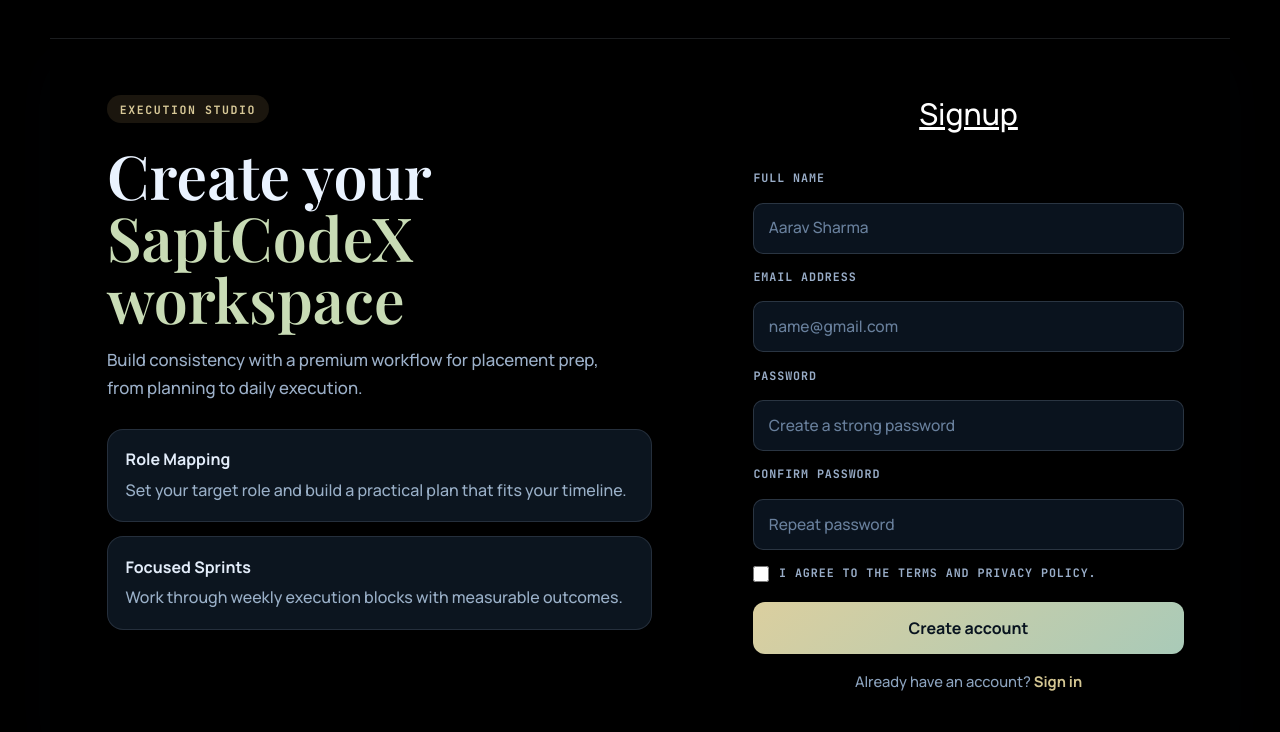
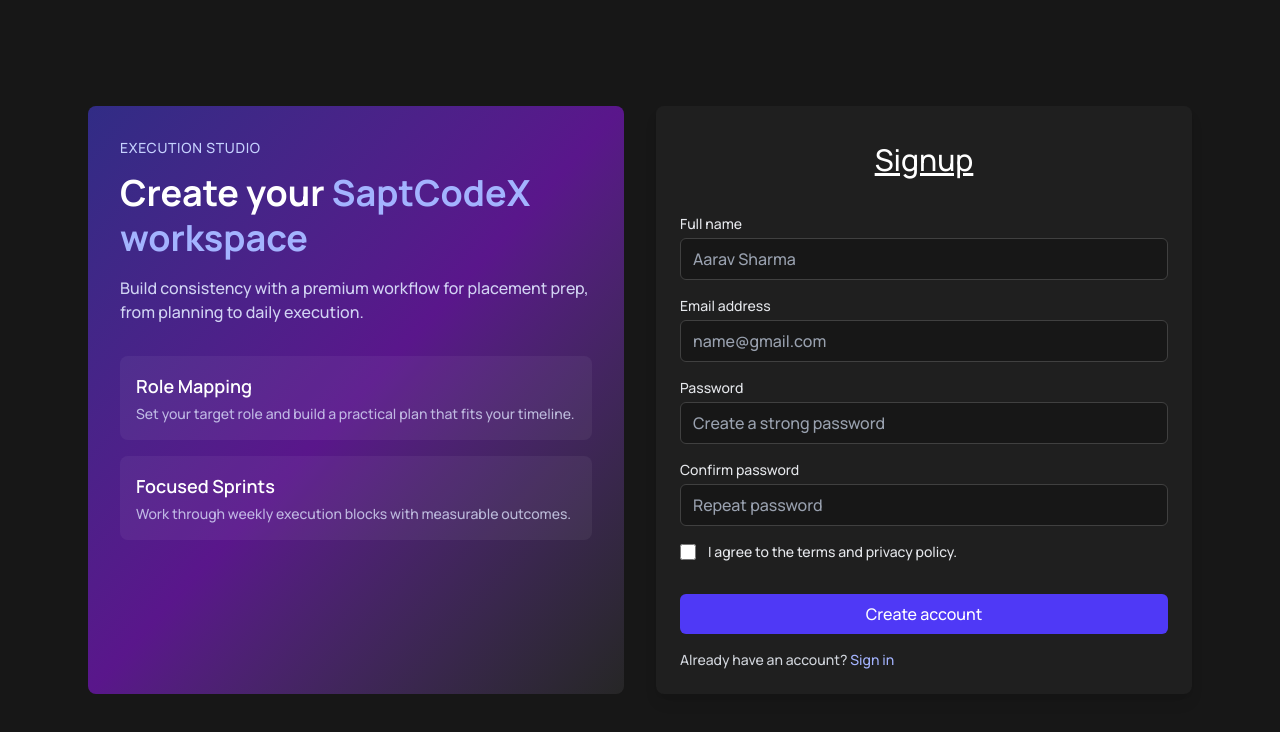
Before and after one commit to kundangosavii/SaptCodex, a React app in the folder Frontend/: page /signup in a window 1280 px wide. Shown: the top 732 px of the page. Built offline with nearby package versions, Linux system fonts and the light colour scheme; the HTML template or start-up script is replaced by a standard one.

Commit message:
feat: redesign Signup component with improved layout and styling

```diff
--- a/Frontend/src/modules/auth/Signup.jsx
+++ b/Frontend/src/modules/auth/Signup.jsx
@@ -1,6 +1,5 @@
 import React, {useState} from 'react'
 import { Link, useNavigate } from 'react-router-dom'
-import './Auth.css'
 import { signup } from '../../api/auth'
 
 
@@ -28,9 +27,10 @@
 	})
 
 	const handleChange = (e) => {
+		const { name, type, value, checked } = e.target
 		setform({
 			...form,
-			[e.target.name]: e.target.value
+			[name]: type === 'checkbox' ? checked : value,
 		})
 	}
 
@@ -48,80 +48,63 @@
 	}
 
 	return (
-		<main className="auth-shell bg-black">
+		<main className="min-h-screen bg-neutral-900 text-white flex items-center justify-center">
 
-			<section className="auth-grid" aria-label="Signup panel">
-				<aside className="auth-brand-panel">
-					<p className="auth-eyebrow">Execution Studio</p>
-					<h1>
-						Create your
-						<span> SaptCodeX workspace</span>
+			<section className="w-full max-w-6xl grid grid-cols-1 md:grid-cols-2 gap-8 p-6" aria-label="Signup panel">
+				{/* Left brand panel */}
+				<aside className="rounded-lg p-8 bg-gradient-to-br from-indigo-900 via-purple-900 to-neutral-800">
+					<p className="text-sm text-indigo-200 uppercase tracking-wider">Execution Studio</p>
+					<h1 className="mt-3 text-3xl md:text-4xl font-extrabold leading-tight">
+						Create your <span className="text-indigo-300">SaptCodeX workspace</span>
 					</h1>
-					<p className="auth-subcopy">
-						Build consistency with a premium workflow for placement prep, from planning to daily
-						execution.
-					</p>
+					<p className="mt-4 text-indigo-100/90">Build consistency with a premium workflow for placement prep, from planning to daily execution.</p>
 
-					<div className="auth-pillar-grid">
+					<div className="mt-8 grid gap-4">
 						{onboardingPillars.map((pillar) => (
-							<article key={pillar.title} className="auth-pillar-card">
-								<h2>{pillar.title}</h2>
-								<p>{pillar.description}</p>
+							<article key={pillar.title} className="bg-white/5 p-4 rounded-lg">
+								<h2 className="text-lg font-semibold text-white">{pillar.title}</h2>
+								<p className="text-sm text-indigo-100/75 mt-1">{pillar.description}</p>
 							</article>
 						))}
 					</div>
 				</aside>
 
-				<article className="auth-form-panel">
+				{/* Right form panel */}
+				<article className="bg-neutral-800/60 p-6 rounded-lg shadow-lg">
 					<div className='flex items-center justify-center rounded-lg px-5 py-3'>
-                        <h1 className='text-white text-3xl underline'>Signup</h1>
-                    </div>
+						<h1 className='text-white text-3xl underline'>Signup</h1>
+					</div>
 
-					<form className="auth-form" onSubmit={handleSubmit}>
-						<label htmlFor="signup-name">Full name</label>
-						<input id="signup-name" name="fullname" type="text" placeholder="Aarav Sharma" autoComplete="name" onChange={handleChange} />
+					<form className="mt-6 space-y-4" onSubmit={handleSubmit}>
+						<div>
+							<label htmlFor="signup-name" className="block text-sm font-medium text-gray-200">Full name</label>
+							<input id="signup-name" name="fullname" type="text" placeholder="Aarav Sharma" autoComplete="name" onChange={handleChange} className="mt-1 block w-full bg-neutral-900 border border-neutral-700 rounded-md px-3 py-2 placeholder-gray-400 focus:outline-none focus:ring-2 focus:ring-indigo-500" />
+						</div>
 
-						<label htmlFor="signup-email">Email address</label>
-						<input
-							id="signup-email"
-							name="email"
-							type="email"
-							placeholder="name@gmail.com"
-							autoComplete="email"
-							onChange={handleChange}
-						/>
+						<div>
+							<label htmlFor="signup-email" className="block text-sm font-medium text-gray-200">Email address</label>
+							<input id="signup-email" name="email" type="email" placeholder="name@gmail.com" autoComplete="email" onChange={handleChange} className="mt-1 block w-full bg-neutral-900 border border-neutral-700 rounded-md px-3 py-2 placeholder-gray-400 focus:outline-none focus:ring-2 focus:ring-indigo-500" />
+						</div>
 
-						<label htmlFor="signup-password">Password</label>
-						<input
-							id="signup-password"
-							name="password"
-							type="password"
-							placeholder="Create a strong password"
-							autoComplete="new-password"
-							onChange={handleChange}
-						/>
+						<div>
+							<label htmlFor="signup-password" className="block text-sm font-medium text-gray-200">Password</label>
+							<input id="signup-password" name="password" type="password" placeholder="Create a strong password" autoComplete="new-password" onChange={handleChange} className="mt-1 block w-full bg-neutral-900 border border-neutral-700 rounded-md px-3 py-2 placeholder-gray-400 focus:outline-none focus:ring-2 focus:ring-indigo-500" />
+						</div>
 
-						<label htmlFor="signup-confirm">Confirm password</label>
-						<input
-							id="signup-confirm"
-							name="confirmPassword"
-							type="password"
-							placeholder="Repeat password"
-							autoComplete="new-password"
-							onChange={handleChange}
-						/>
+						<div>
+							<label htmlFor="signup-confirm" className="block text-sm font-medium text-gray-200">Confirm password</label>
+							<input id="signup-confirm" name="confirmPassword" type="password" placeholder="Repeat password" autoComplete="new-password" onChange={handleChange} className="mt-1 block w-full bg-neutral-900 border border-neutral-700 rounded-md px-3 py-2 placeholder-gray-400 focus:outline-none focus:ring-2 focus:ring-indigo-500" />
+						</div>
 
-						<label className="auth-consent" htmlFor="consent">
-							<input id="signup-consent" name="consent" type="checkbox" onChange={handleChange} />
+						<label className="flex items-center gap-3 text-sm text-gray-200 mt-2">
+							<input id="signup-consent" name="consent" type="checkbox" onChange={handleChange} className="h-4 w-4 rounded text-indigo-500 bg-neutral-900 border-neutral-700 focus:ring-indigo-400" />
 							<span>I agree to the terms and privacy policy.</span>
 						</label>
 
-						<button type="submit">Create account</button>
+						<button type="submit" className="w-full mt-4 bg-indigo-600 hover:bg-indigo-700 text-white font-medium py-2 rounded-md">Create account</button>
 					</form>
 
-					<p className="auth-helper-copy">
-						Already have an account? <Link to="/signin">Sign in</Link>
-					</p>
+					<p className="mt-4 text-sm text-gray-300">Already have an account? <Link to="/signin" className="text-indigo-300 hover:underline">Sign in</Link></p>
 				</article>
 			</section>
 		</main>
```
